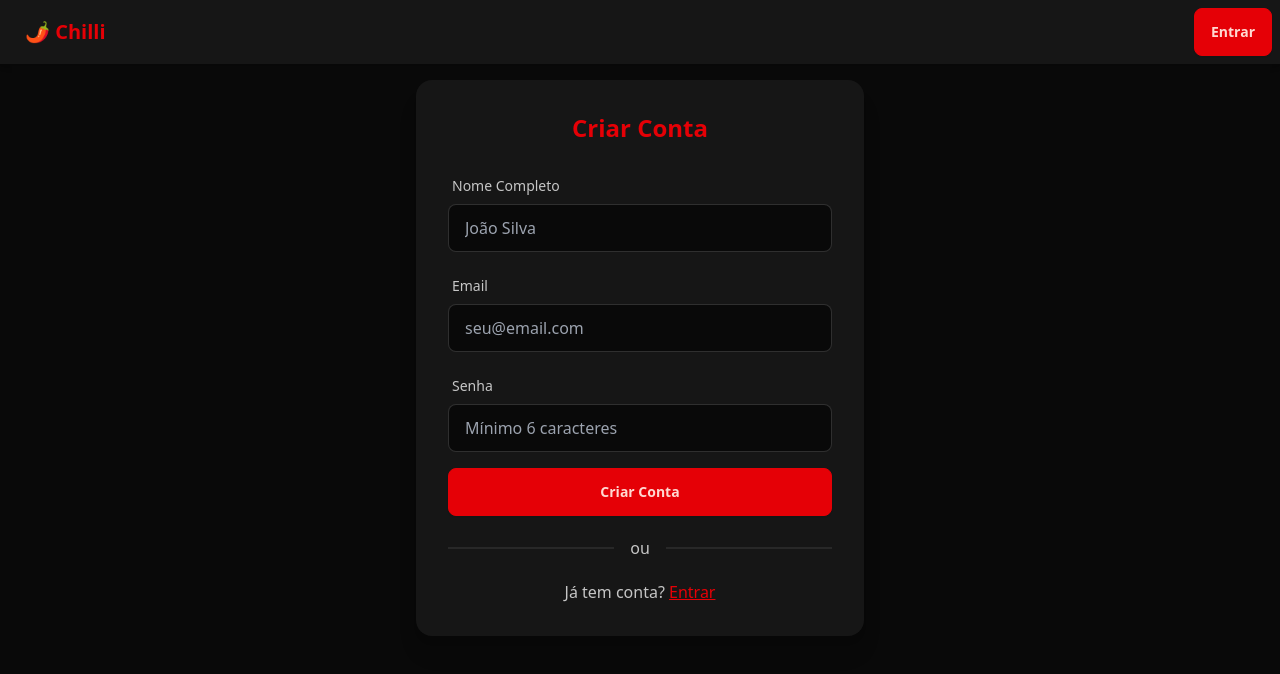
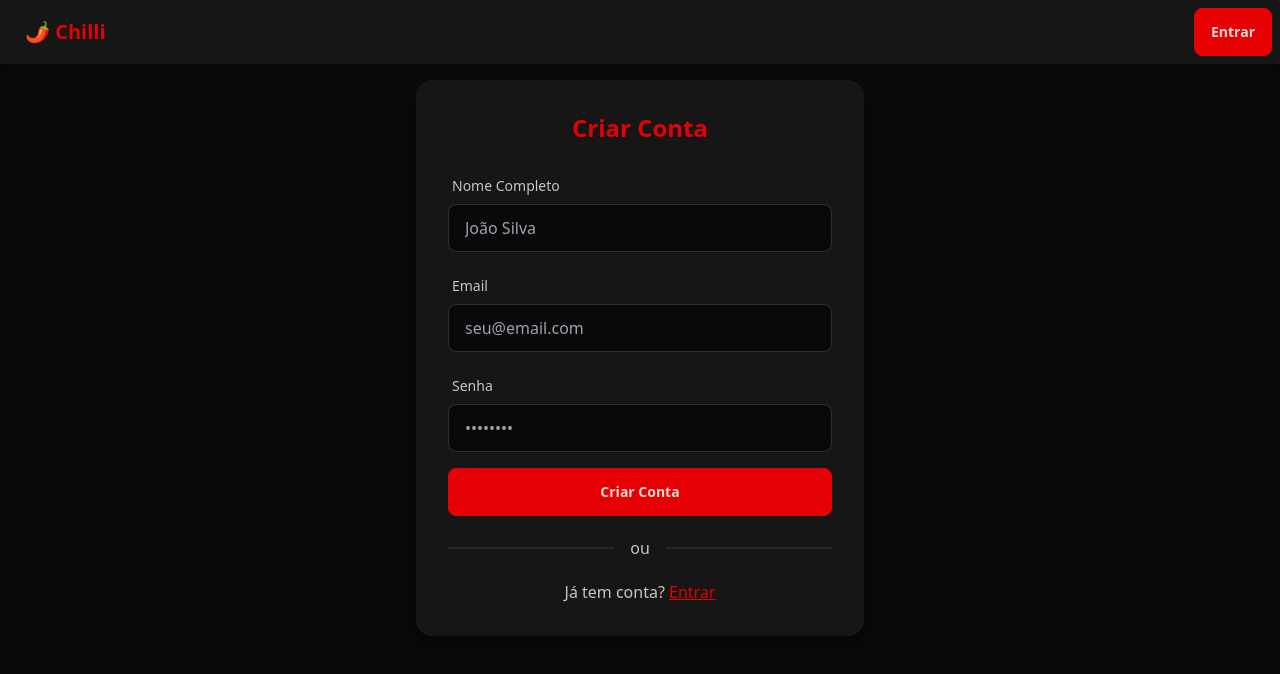
Before and after one commit to ThiagPixel/chilli-mvp, a SvelteKit app: page /register in a window 1280 px wide. Shown: the top 674 px of the page. Built offline with nearby package versions, Linux system fonts and the light colour scheme; no server answers.

Commit message:
fix: Texto do icone de perfil centralizado

```diff
--- a/src/routes/+layout.svelte
+++ b/src/routes/+layout.svelte
@@ -50,7 +50,7 @@
 				{#if data.user}
 					<div class="dropdown dropdown-end">
 						<div tabindex="0" role="button" class="btn btn-ghost btn-circle avatar">
-							<div class="w-10 rounded-full bg-primary text-primary-content flex items-center justify-center">
+							<div class="w-10 rounded-full bg-primary text-primary-content flex content-center">
 								{data.user.email?.charAt(0).toUpperCase() || 'U'}
 							</div>
 						</div>
--- a/src/routes/profile/+page.svelte
+++ b/src/routes/profile/+page.svelte
@@ -137,7 +137,7 @@
 							type="password"
 							name="new_password"
 							id="new_password"
-							placeholder="Mínimo 6 caracteres"
+							placeholder="••••••••"
 							class="input input-bordered w-full"
 							minlength="6"
 							required
--- a/src/routes/register/+page.svelte
+++ b/src/routes/register/+page.svelte
@@ -66,7 +66,7 @@
 							type="password"
 							name="password"
 							id="password"
-							placeholder="Mínimo 6 caracteres"
+							placeholder="••••••••"
 							class="input input-bordered w-full"
 							minlength="6"
 							required
```
